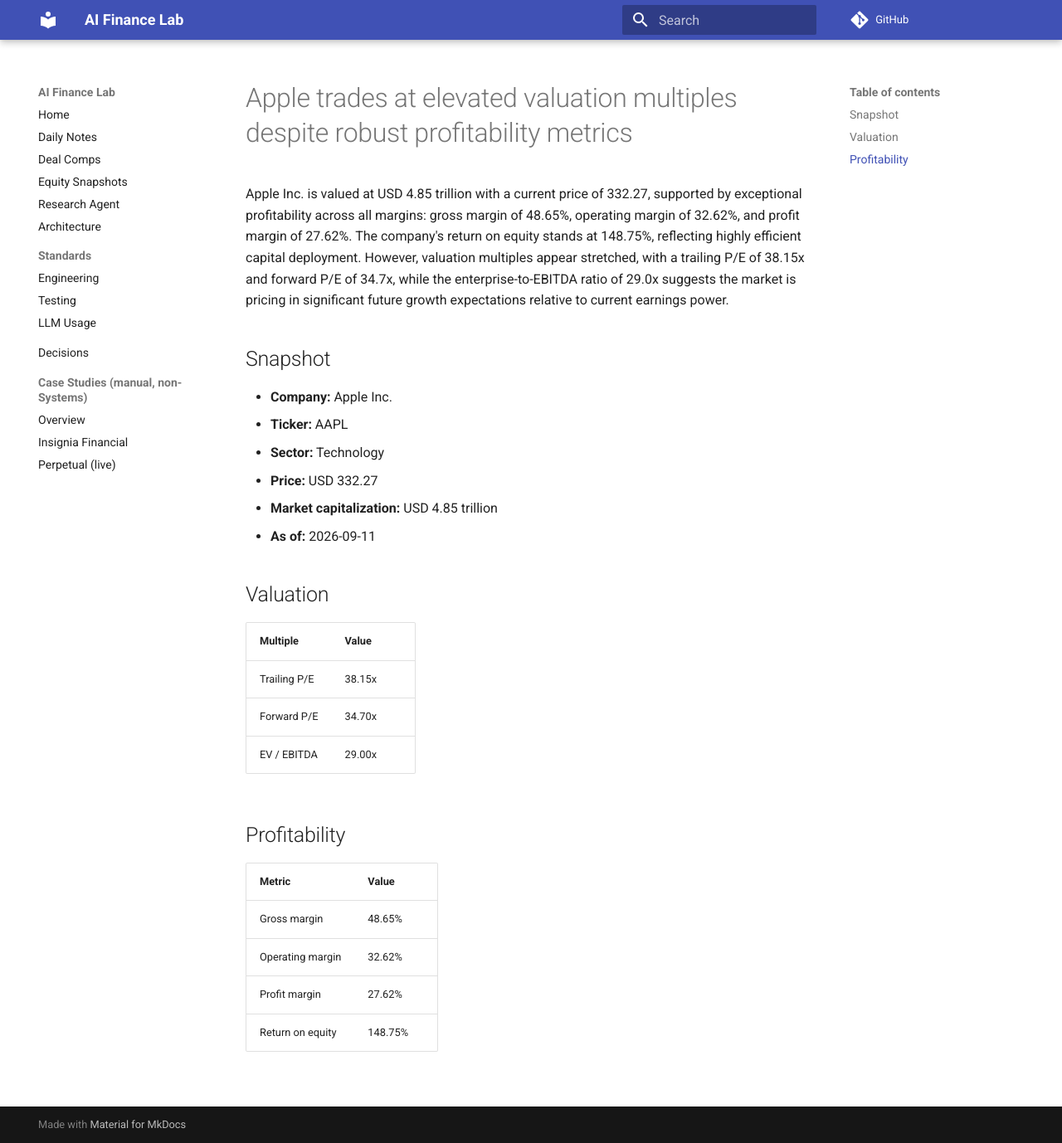
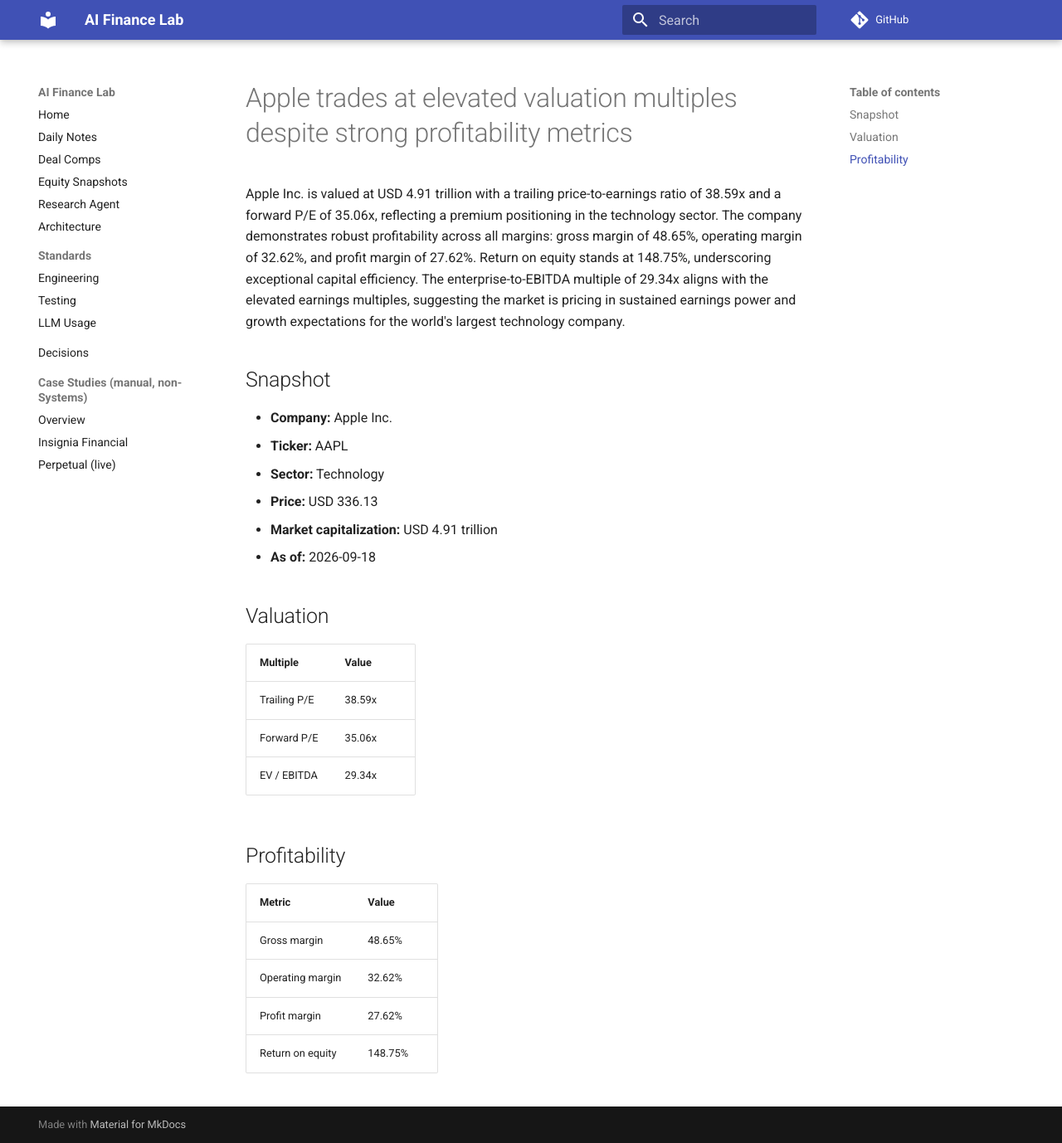
Before and after one commit to tylerkrenkels-dev/ai-finance-lab, an MkDocs documentation site: the page built from docs/equities/aapl.md, in a window 1280 px wide and 1378 px high. Shown: the whole window at 83% size. Built offline with MkDocs 1.6.1 and Material for MkDocs 9.7.7, drawn with Linux system fonts in a browser that asks for light colours; comment, search, counter and statistics services are not loaded.

Commit message:
docs(equity-snapshot): publish snapshots for 2026-09-19 (#111)
Co-authored-by: github-actions[bot] <github-actions[bot]@users.noreply.github.com>

```diff
--- a/docs/equities/aapl.md
+++ b/docs/equities/aapl.md
@@ -1,31 +1,31 @@
 ---
 title: "Apple Inc. (AAPL) — Equity Snapshot"
-date: 2026-09-11
-description: "Apple trades at elevated valuation multiples despite robust profitability metrics"
+date: 2026-09-18
+description: "Apple trades at elevated valuation multiples despite strong profitability metrics"
 ticker: "AAPL"
 currency: "USD"
 ---
 
-# Apple trades at elevated valuation multiples despite robust profitability metrics
+# Apple trades at elevated valuation multiples despite strong profitability metrics
 
-Apple Inc. is valued at USD 4.85 trillion with a current price of 332.27, supported by exceptional profitability across all margins: gross margin of 48.65%, operating margin of 32.62%, and profit margin of 27.62%. The company's return on equity stands at 148.75%, reflecting highly efficient capital deployment. However, valuation multiples appear stretched, with a trailing P/E of 38.15x and forward P/E of 34.7x, while the enterprise-to-EBITDA ratio of 29.0x suggests the market is pricing in significant future growth expectations relative to current earnings power.
+Apple Inc. is valued at USD 4.91 trillion with a trailing price-to-earnings ratio of 38.59x and a forward P/E of 35.06x, reflecting a premium positioning in the technology sector. The company demonstrates robust profitability across all margins: gross margin of 48.65%, operating margin of 32.62%, and profit margin of 27.62%. Return on equity stands at 148.75%, underscoring exceptional capital efficiency. The enterprise-to-EBITDA multiple of 29.34x aligns with the elevated earnings multiples, suggesting the market is pricing in sustained earnings power and growth expectations for the world's largest technology company.
 
 ## Snapshot
 
 - **Company:** Apple Inc.
 - **Ticker:** AAPL
 - **Sector:** Technology
-- **Price:** USD 332.27
-- **Market capitalization:** USD 4.85 trillion
-- **As of:** 2026-09-11
+- **Price:** USD 336.13
+- **Market capitalization:** USD 4.91 trillion
+- **As of:** 2026-09-18
 
 ## Valuation
 
 | Multiple | Value |
 | --- | --- |
-| Trailing P/E | 38.15x |
-| Forward P/E | 34.70x |
-| EV / EBITDA | 29.00x |
+| Trailing P/E | 38.59x |
+| Forward P/E | 35.06x |
+| EV / EBITDA | 29.34x |
 
 ## Profitability
 
```
Also changed, not shown: docs/equities/bhp-ax.md (+9 -9 lines), docs/equities/cba-ax.md (+9 -9 lines), docs/equities/index.md (+5 -5 lines), docs/equities/jpm.md (+7 -7 lines), docs/equities/msft.md (+8 -8 lines).
